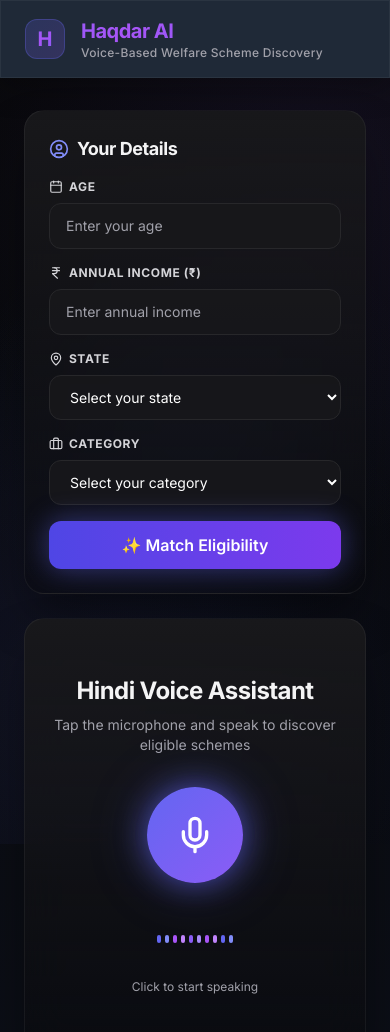
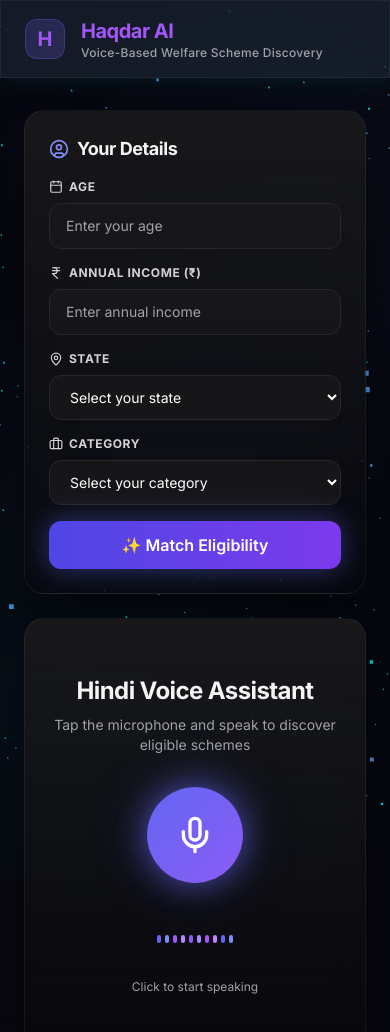
Before and after one commit to Anubhav1451/HaqdarAI, a website: page public/index.html in a window 390 px wide. Shown: the top 1032 px of the page. Drawn offline with nearby package versions, Linux system fonts and the light colour scheme; no server answers; animation ran at ten frames a second.

Commit message:
feat: upgrade UI with ultra-premium 3D particle animations and cyberpunk styling
- Added Three.js 3D floating particle system with 1500 neon cyan/purple particles
- Implemented smooth animated gradient background (deep space-black #06060c)
- Removed distracting 3D tilt effects, replaced with flat neon hover effects
- Added nebula pulse animation and particle mouse interaction
- Updated bento cards with premium neon glow on hover (box-shadow: 0 0 25px rgba(0, 242, 254, 0.4))
- Maintained all existing functionalities (Translation, Voice, PDF, etc.)
- Optimized for smooth performance with responsive design

```diff
--- a/public/index.html
+++ b/public/index.html
@@ -7,19 +7,27 @@
     <script src="https://cdn.tailwindcss.com"></script>
     <script src="https://cdn.jsdelivr.net/npm/chart.js"></script>
     <script src="https://unpkg.com/lucide@latest"></script>
+    <script src="https://cdnjs.cloudflare.com/ajax/libs/three.js/r128/three.min.js"></script>
     <link href="https://fonts.googleapis.com/css2?family=Inter:wght@300;400;500;600;700;800;900&display=swap" rel="stylesheet">
     <style>
         * {
             font-family: 'Inter', -apple-system, BlinkMacSystemFont, sans-serif;
         }
 
-        /* Zinc-950/Slate-900 Dark Theme */
+        /* Ultra-Premium Space Theme */
         body {
-            background: #09090b;
-            background: linear-gradient(180deg, #09090b 0%, #0f172a 50%, #09090b 100%);
+            background: linear-gradient(135deg, #06060c 0%, #0a0a15 25%, #06060c 50%, #0a0a15 75%, #06060c 100%);
+            background-size: 400% 400%;
+            animation: gradientShift 15s ease infinite;
             min-height: 100vh;
             position: relative;
             overflow-x: hidden;
+        }
+
+        @keyframes gradientShift {
+            0% { background-position: 0% 50%; }
+            50% { background-position: 100% 50%; }
+            100% { background-position: 0% 50%; }
         }
 
         body::before {
@@ -30,28 +38,44 @@
             width: 100%;
             height: 100%;
             background:
-                radial-gradient(circle at 20% 80%, rgba(99, 102, 241, 0.08) 0%, transparent 50%),
-                radial-gradient(circle at 80% 20%, rgba(139, 92, 246, 0.08) 0%, transparent 50%),
-                radial-gradient(circle at 50% 50%, rgba(59, 130, 246, 0.05) 0%, transparent 50%);
+                radial-gradient(circle at 20% 80%, rgba(0, 242, 254, 0.05) 0%, transparent 50%),
+                radial-gradient(circle at 80% 20%, rgba(79, 172, 254, 0.05) 0%, transparent 50%),
+                radial-gradient(circle at 50% 50%, rgba(99, 102, 241, 0.03) 0%, transparent 50%);
             pointer-events: none;
             z-index: 0;
-        }
-
-        /* Glassmorphism Effect */
+            animation: nebulaPulse 8s ease-in-out infinite;
+        }
+
+        @keyframes nebulaPulse {
+            0%, 100% { opacity: 0.5; transform: scale(1); }
+            50% { opacity: 0.8; transform: scale(1.1); }
+        }
+
+        #three-canvas {
+            position: fixed;
+            top: 0;
+            left: 0;
+            width: 100%;
+            height: 100%;
+            z-index: 0;
+            pointer-events: none;
+        }
+
+        /* Glassmorphism Effect with Neon Borders */
         .glass {
-            background: #1f2937;
+            background: rgba(31, 41, 55, 0.6);
             backdrop-filter: blur(20px);
             -webkit-backdrop-filter: blur(20px);
-            border: 1px solid rgba(255, 255, 255, 0.08);
-            box-shadow: 0 8px 32px rgba(0, 0, 0, 0.3);
+            border: 1px solid rgba(0, 242, 254, 0.2);
+            box-shadow: 0 0 20px rgba(0, 242, 254, 0.1), 0 8px 32px rgba(0, 0, 0, 0.3);
         }
 
         .glass-dark {
-            background: rgba(9, 9, 11, 0.95);
+            background: rgba(10, 10, 15, 0.95);
             backdrop-filter: blur(20px);
             -webkit-backdrop-filter: blur(20px);
-            border: 1px solid rgba(255, 255, 255, 0.08);
-            box-shadow: 0 12px 40px rgba(0, 0, 0, 0.4);
+            border: 1px solid rgba(79, 172, 254, 0.2);
+            box-shadow: 0 0 30px rgba(79, 172, 254, 0.15), 0 12px 40px rgba(0, 0, 0, 0.4);
         }
 
         /* Premium Gradient Text */
@@ -59,6 +83,16 @@
             0% { background-position: 0% 50%; }
             50% { background-position: 100% 50%; }
             100% { background-position: 0% 50%; }
+        }
+
+        /* Floating Animation */
+        @keyframes float {
+            0%, 100% { transform: translateY(0px); }
+            50% { transform: translateY(-10px); }
+        }
+
+        .float-animation {
+            animation: float 3s ease-in-out infinite;
         }
 
         .gradient-text {
@@ -81,19 +115,19 @@
             background: rgba(255, 255, 255, 0.02);
             backdrop-filter: blur(20px);
             -webkit-backdrop-filter: blur(20px);
-            border: 1px solid rgba(255, 255, 255, 0.08);
+            border: 1px solid rgba(0, 242, 254, 0.15);
             border-radius: 1.25rem;
             padding: 1.5rem;
-            transition: all 0.4s cubic-bezier(0.23, 1, 0.32, 1);
+            transition: all 0.4s ease;
             position: relative;
             overflow: hidden;
+            box-shadow: 0 0 15px rgba(0, 242, 254, 0.05);
         }
 
         .bento-item:hover {
-            background: rgba(255, 255, 255, 0.04);
-            border-color: rgba(255, 255, 255, 0.12);
-            transform: translateY(-2px) scale(1.01);
-            box-shadow: 0 20px 40px -12px rgba(0, 0, 0, 0.4);
+            background: rgba(20, 20, 30, 0.06);
+            border-color: rgba(0, 242, 254, 0.4);
+            box-shadow: 0 0 25px rgba(0, 242, 254, 0.4), 0 8px 32px rgba(0, 0, 0, 0.3);
         }
 
         /* Entry Animations */
@@ -520,6 +554,8 @@
     </style>
 </head>
 <body class="min-h-screen text-white">
+    <!-- Three.js Background Canvas -->
+    <canvas id="three-canvas"></canvas>
     <!-- Admin Auth Overlay -->
     <div id="hackerOverlay" class="fixed inset-0 bg-black/95 z-[100] hidden flex items-center justify-center backdrop-blur-2xl">
         <div class="text-center p-8 max-w-sm w-full glass rounded-2xl shadow-2xl animate-entry">
@@ -819,7 +855,7 @@
                         <p class="text-zinc-400 text-sm mb-8 text-center">Tap the microphone and speak to discover eligible schemes</p>
 
                         <!-- Glowing Mic Button -->
-                        <button id="micButton" onclick="toggleVoice()" class="mic-button w-24 h-24 rounded-full flex items-center justify-center mb-8 transition-all duration-300 ease-out hover:scale-110 active:scale-[0.98]" style="background: linear-gradient(135deg, #6366f1 0%, #8b5cf6 100%);">
+                        <button id="micButton" onclick="toggleVoice()" class="mic-button w-24 h-24 rounded-full flex items-center justify-center mb-8 transition-all duration-300 ease-out hover:scale-110 active:scale-[0.98] float-animation" style="background: linear-gradient(135deg, #6366f1 0%, #8b5cf6 100%);">
                             <i data-lucide="mic" class="w-10 h-10 text-white"></i>
                         </button>
 
@@ -1077,6 +1113,97 @@
     <script>
         // Initialize Lucide icons
         lucide.createIcons();
+
+        // Three.js Background Scene - 3D Floating Particles
+        const initThreeJS = () => {
+            const canvas = document.getElementById('three-canvas');
+            if (!canvas) return;
+
+            const scene = new THREE.Scene();
+            const camera = new THREE.PerspectiveCamera(75, window.innerWidth / window.innerHeight, 0.1, 1000);
+            const renderer = new THREE.WebGLRenderer({ canvas, alpha: true, antialias: true });
+
+            renderer.setSize(window.innerWidth, window.innerHeight);
+            renderer.setPixelRatio(window.devicePixelRatio);
+
+            // Create particles
+            const particlesGeometry = new THREE.BufferGeometry();
+            const particlesCount = 1500;
+            const posArray = new Float32Array(particlesCount * 3);
+            const colorsArray = new Float32Array(particlesCount * 3);
+
+            for (let i = 0; i < particlesCount * 3; i += 3) {
+                posArray[i] = (Math.random() - 0.5) * 15;
+                posArray[i + 1] = (Math.random() - 0.5) * 15;
+                posArray[i + 2] = (Math.random() - 0.5) * 15;
+
+                // Neon cyan and purple colors
+                if (Math.random() > 0.5) {
+                    colorsArray[i] = 0;     // R
+                    colorsArray[i + 1] = 0.95; // G (cyan)
+                    colorsArray[i + 2] = 1;     // B
+                } else {
+                    colorsArray[i] = 0.31;  // R
+                    colorsArray[i + 1] = 0.67; // G (purple)
+                    colorsArray[i + 2] = 1;     // B
+                }
+            }
+
+            particlesGeometry.setAttribute('position', new THREE.BufferAttribute(posArray, 3));
+            particlesGeometry.setAttribute('color', new THREE.BufferAttribute(colorsArray, 3));
+
+            const particlesMaterial = new THREE.PointsMaterial({
+                size: 0.03,
+                vertexColors: true,
+                transparent: true,
+                opacity: 0.8,
+                blending: THREE.AdditiveBlending
+            });
+
+            const particlesMesh = new THREE.Points(particlesGeometry, particlesMaterial);
+            scene.add(particlesMesh);
+
+            camera.position.z = 5;
+
+            // Mouse interaction
+            let mouseX = 0;
+            let mouseY = 0;
+
+            document.addEventListener('mousemove', (event) => {
+                mouseX = (event.clientX / window.innerWidth) * 2 - 1;
+                mouseY = -(event.clientY / window.innerHeight) * 2 + 1;
+            });
+
+            // Animation loop
+            const animate = () => {
+                requestAnimationFrame(animate);
+
+                particlesMesh.rotation.x += 0.0002;
+                particlesMesh.rotation.y += 0.0003;
+
+                // Mouse interaction
+                particlesMesh.rotation.x += mouseY * 0.0003;
+                particlesMesh.rotation.y += mouseX * 0.0003;
+
+                renderer.render(scene, camera);
+            };
+
+            animate();
+
+            // Handle resize
+            window.addEventListener('resize', () => {
+                camera.aspect = window.innerWidth / window.innerHeight;
+                camera.updateProjectionMatrix();
+                renderer.setSize(window.innerWidth, window.innerHeight);
+            });
+        };
+
+        // Initialize Three.js when DOM is ready
+        if (document.readyState === 'loading') {
+            document.addEventListener('DOMContentLoaded', initThreeJS);
+        } else {
+            initThreeJS();
+        }
 
         // Voice Assistant Toggle with Web Speech API - Re-engineered
         let isVoiceActive = false;
```
